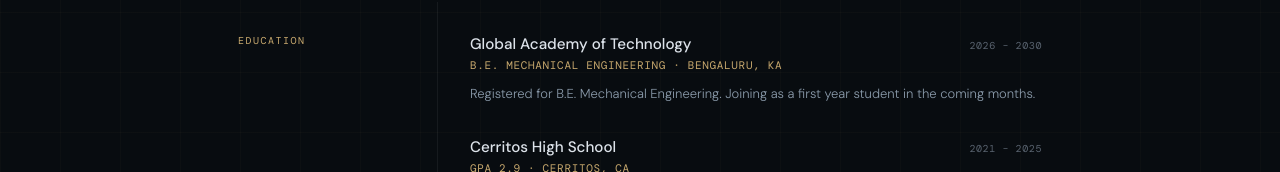
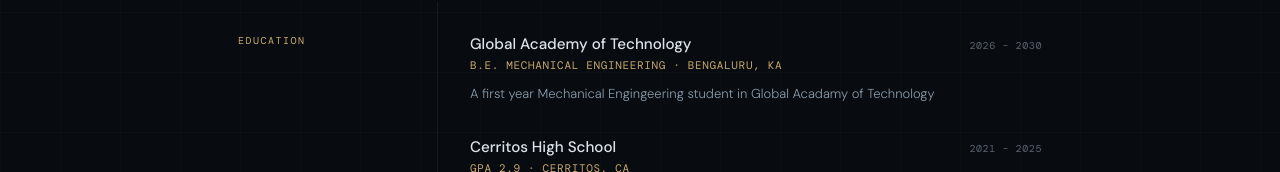
Before and after one commit to AniesshM/AniesshM.github.io, a plain HTML site: page resume.html in a window 1280 px wide. Shown: the part 408-580 px from the top of the page. Drawn offline with nearby package versions, Linux system fonts and the light colour scheme.

Commit message:
Update resume.html

```diff
--- a/resume.html
+++ b/resume.html
@@ -362,7 +362,7 @@
             <div class="cv-entry-date">2026 – 2030</div>
           </div>
           <div class="cv-entry-sub">B.E. Mechanical Engineering · Bengaluru, KA</div>
-          <div class="cv-entry-body">Registered for B.E. Mechanical Engineering. Joining as a first year student in the coming months.</div>
+          <div class="cv-entry-body">A first year Mechanical Engingeering student in Global Acadamy of Technology</div>
         </div>
         <div class="cv-entry">
           <div class="cv-entry-header">
```
